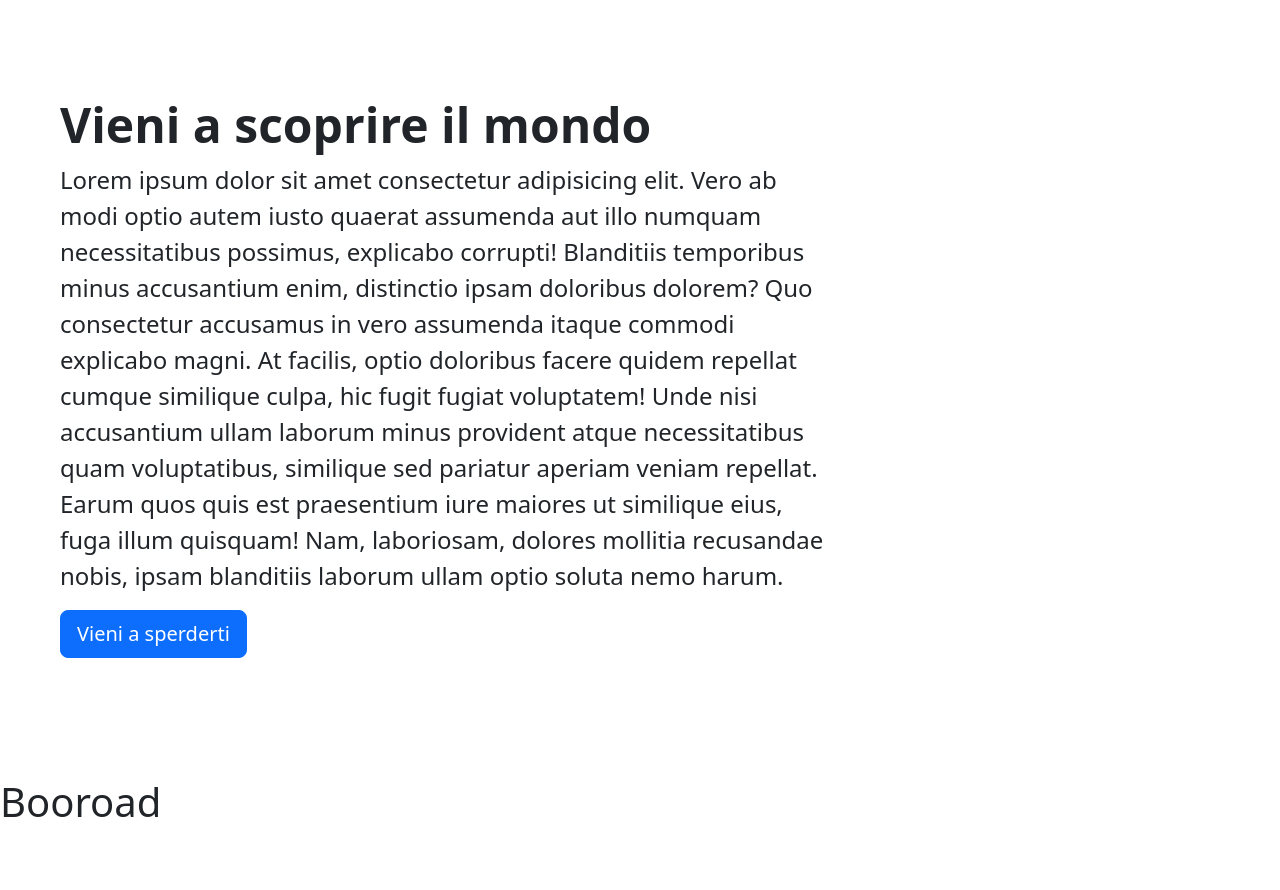
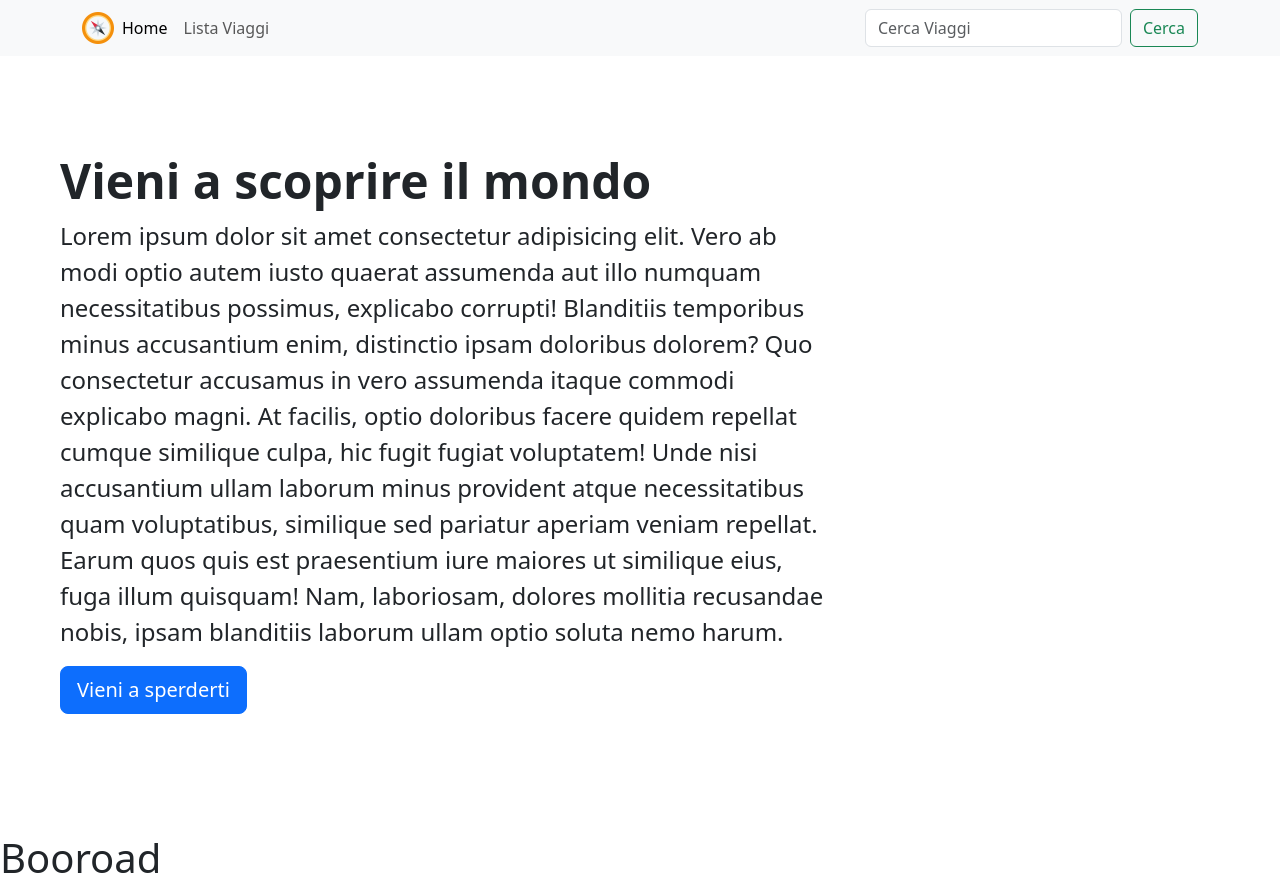
Before and after one commit to marzia-blasi/Booroad, a React (Vite) app: page / in a window 1280 px wide. Before the commit the page ends 834 px from the top, so only its background shows below. Built offline with nearby package versions, Linux system fonts and the light colour scheme; the HTML template or start-up script is replaced by a standard one.

Commit message:
add header component with navbar

```diff
--- /dev/null
+++ b/src/Components/Header.jsx
@@ -0,0 +1,50 @@
+export default function Header() {
+  return (
+    <>
+      <nav class="navbar navbar-expand-sm navbar-light bg-light">
+        <div class="container">
+          <img src="../public/logo.png" alt="" />
+          <button
+            class="navbar-toggler d-lg-none"
+            type="button"
+            data-bs-toggle="collapse"
+            data-bs-target="#collapsibleNavId"
+            aria-controls="collapsibleNavId"
+            aria-expanded="false"
+            aria-label="Toggle navigation"
+          >
+            <span class="navbar-toggler-icon"></span>
+          </button>
+          <div class="collapse navbar-collapse" id="collapsibleNavId">
+            <ul class="navbar-nav me-auto mt-2 mt-lg-0">
+              <li class="nav-item">
+                <a class="nav-link active" href="#" aria-current="page">
+                  Home
+                  <span class="visually-hidden">(current)</span>
+                </a>
+              </li>
+              <li class="nav-item">
+                <a class="nav-link" href="#">
+                  Lista Viaggi
+                </a>
+              </li>
+            </ul>
+            <form class="d-flex my-2 my-lg-0">
+              <input
+                class="form-control me-sm-2"
+                type="text"
+                placeholder="Cerca Viaggi"
+              />
+              <button
+                class="btn btn-outline-success my-2 my-sm-0"
+                type="submit"
+              >
+                Cerca
+              </button>
+            </form>
+          </div>
+        </div>
+      </nav>
+    </>
+  );
+}
--- a/src/Layouts/DefaultLayout.jsx
+++ b/src/Layouts/DefaultLayout.jsx
@@ -1,11 +1,12 @@
 import { Outlet } from "react-router";
+import Header from "../Components/Header";
 
 export default function DefaultLayout() {
+  return (
+    <>
+      <Header />
 
-    return (
-
-        <Outlet />
-
-    )
-
+      <Outlet />
+    </>
+  );
 }
```
Also changed, not shown: public/logo.png (renamed from public/favicon-32x32.png).
